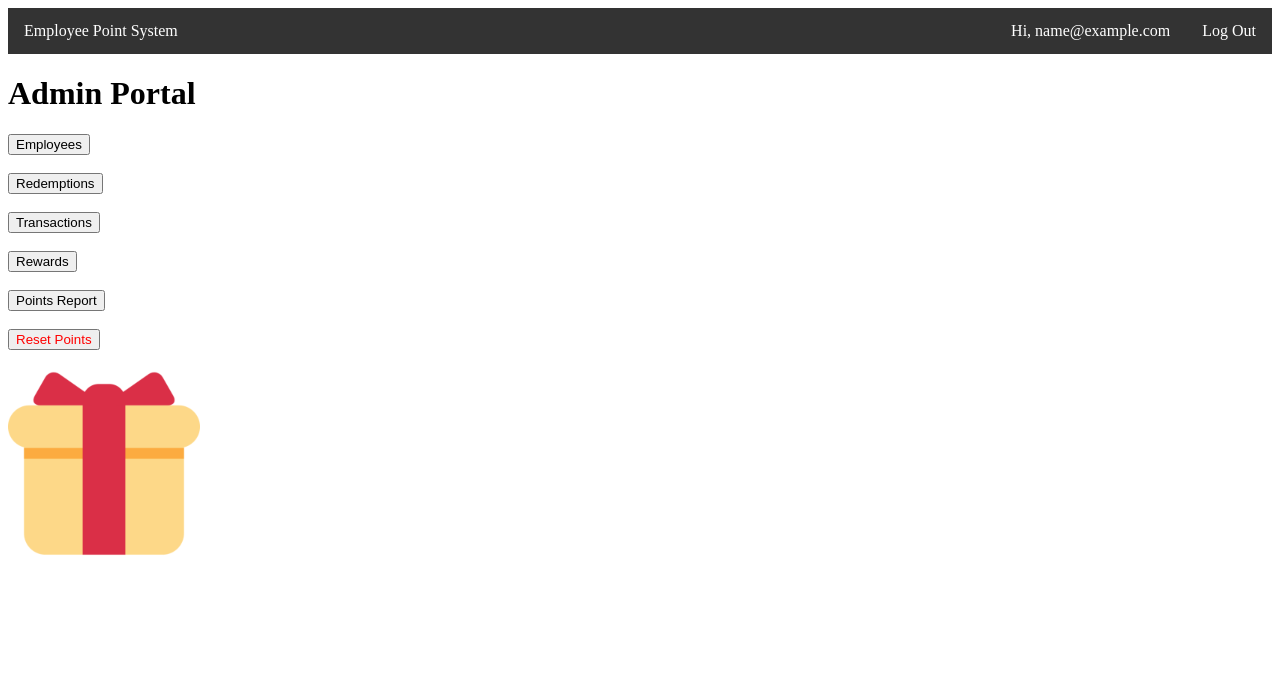
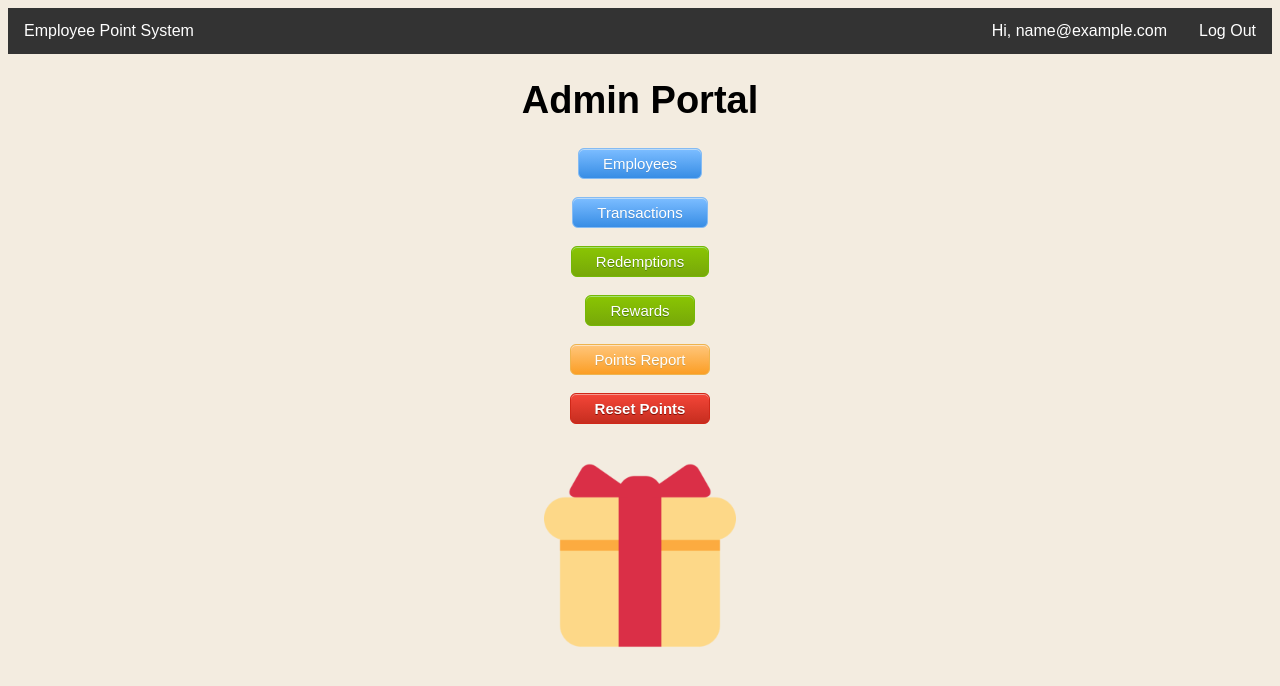
Before and after one commit to wilshirefarm/epms-aws, a Flask app: page /admin in a window 1280 px wide. Shown: the top 686 px of the page. Run offline with Flask 2, Linux system fonts and the light colour scheme; the visitor is signed in with stand-in values (Sample User, id 1).

Commit message:
Update looks of website

```diff
--- a/db/transfer_points.py
+++ b/db/transfer_points.py
@@ -1,3 +1,4 @@
+from datetime import datetime
 from db.db import *
 
 def isBroke(giverEmail, pointsToGive):
@@ -25,9 +26,9 @@ def initiateTransfer(giverEmail, recipient, PointsGiven, comments):
     try:
         giverEmployeeId = readData("SELECT EmployeeId from Employee where Email = '" + giverEmail + "'")
         recipientEmployeeId = readData("SELECT EmployeeId from Employee where Email = '" + recipient + "'")
-        values = "(" + str(giverEmployeeId[0][0]) + "," + str(recipientEmployeeId[0][0]) + "," + str(PointsGiven) + "," + comments +")"
+        values = "(" + str(giverEmployeeId[0][0]) + "," + str(recipientEmployeeId[0][0]) + "," + str(PointsGiven) + "," + comments + ", \'" + str(datetime.now().strftime('%Y-%m-%d %H:%M:%S')) + "\')"
         print(giverEmployeeId, recipientEmployeeId, values)
-        updateData("INSERT into Transaction (GivenByEmployeeId,GivenToEmployeeId,PointsGiven,Comments) values" + values)
+        updateData("INSERT into Transaction (GivenByEmployeeId,GivenToEmployeeId,PointsGiven,Comments,TransactionDate) values" + values)
         updateData("UPDATE Employee SET PointsToGive = PointsToGive -" + str(PointsGiven)+ " WHERE EmployeeId = "+str(giverEmployeeId[0][0]))
         updateData("UPDATE Employee SET PointsReceived = PointsReceived +" + str(PointsGiven)+ " WHERE EmployeeId = "+str(recipientEmployeeId[0][0]))
         return True
--- a/main.py
+++ b/main.py
@@ -103,9 +103,9 @@ def redirectToGiftMenu():
 def giftPoints():
     recipient = request.form['recipient']
     pointsToGive = request.form['pointsToGive']
-    Comments = request.form['Comments']
+    comments = request.form['Comments']
     giverEmail = session['email']
-    comments = '\'' + str(Comments) + '\''
+    comments = '\'' + str(comments) + '\''
 
     #validate email address
     if(not re.search(emailRegex, recipient)):
@@ -125,8 +125,11 @@ def giftPoints():
     #validate points and see if they're numbers and if giver has enough points
     try:
         pointsInt = int(pointsToGive)
-        if (pointsInt < 0 or pointsInt > 1000 or isBroke(giverEmail, pointsInt)):
-            flash("Sorry, you don't have that many points to give")
+        if (isBroke(giverEmail, pointsInt)):
+            flash("Sorry, you don't have that many points to give out")
+            return redirect(url_for('redirectToGiftMenu'))
+        elif (pointsInt <= 0):
+            flash("Please enter a number greater than 0")
             return redirect(url_for('redirectToGiftMenu'))
 
         else:
@@ -181,7 +184,7 @@ def redemptionHome():
         redemptionsFromDB = readData(sqlToGetRedemptions)
         redemptions = []
         for r in redemptionsFromDB:
-            redemptions.append((rewardsDict[r[2]][0], r[3], rewardsDict[r[2]][1]))
+            redemptions.append((rewardsDict[r[2]][0], r[3], rewardsDict[r[2]][1], r[4]))
         print(redemptions)
 
         return render_template('redemptionHome.html', firstName=firstName, pointsReceived=pointsReceived, redemptions=redemptions)
@@ -295,7 +298,7 @@ def employees():
 @app.route('/redemptions')
 def redemptions():
     if 'admin' in session:
-        sqlToGetAllRedemptions = 'SELECT RedemptionID, Email, RewardName, RewardCost, RedemptionDate FROM Redemption JOIN Employee ON Employee.EmployeeID = Redemption.EmployeeID JOIN Reward ON Reward.RewardID = Redemption.RewardID ORDER BY RedemptionDate DESC;'
+        sqlToGetAllRedemptions = 'SELECT RedemptionID, Email, RewardName, RewardCost, RedemptionDate, Received FROM Redemption JOIN Employee ON Employee.EmployeeID = Redemption.EmployeeID JOIN Reward ON Reward.RewardID = Redemption.RewardID ORDER BY RedemptionDate DESC;'
         redemptions = readData(sqlToGetAllRedemptions)
         return render_template('redemptions.html', redemptions=redemptions)
     elif 'email' in session:
@@ -308,7 +311,16 @@ def transactions():
     if 'admin' in session:
         sqlToGetTransactions = 'SELECT TransactionID, e1.Email as GivenBy, e2.Email as GivenTo, PointsGiven, Comments, TransactionDate FROM Transaction JOIN Employee e1 ON e1.EmployeeID = Transaction.GivenByEmployeeID JOIN Employee e2 ON e2.EmployeeID = Transaction.GivenToEmployeeID ORDER BY TransactionDate DESC;'
         transactions = readData(sqlToGetTransactions)
-        return render_template('transactions.html', transactions=transactions)
+        transactionsList = []
+        for transaction in transactions:
+            transactionsList.append((
+                transaction[0],
+                transaction[1],
+                transaction[2],
+                transaction[3],
+                transaction[4],
+                transaction[5].strftime("%B %-d %Y, %H:%M %p")))
+        return render_template('transactions.html', transactions=transactionsList)
     elif 'email' in session:
         return redirect(url_for('backToMenu'))
     else:
--- a/static/style.css
+++ b/static/style.css
@@ -13,6 +13,128 @@
   display: table;
   clear: both;
 }
+
+.greenButton {
+  box-shadow:inset 0px 1px 0px 0px #a4e271;
+  background:linear-gradient(to bottom, #89c403 5%, #77a809 100%);
+  background-color:#89c403;
+  border-radius:6px;
+  border:1px solid #74b807;
+  display:inline-block;
+  cursor:pointer;
+  color:#ffffff;
+  font-family:Arial;
+  font-size:15px;
+  padding:6px 24px;
+  text-decoration:none;
+  text-shadow:0px 1px 0px #528009;
+}
+.greenButton:hover {
+  background:linear-gradient(to bottom, #77a809 5%, #89c403 100%);
+  background-color:#77a809;
+}
+.greenButton:active {
+  position:relative;
+  top:1px;
+}
+
+.blueButton {
+  box-shadow:inset 0px 1px 0px 0px #bbdaf7;
+  background:linear-gradient(to bottom, #79bbff 5%, #378de5 100%);
+  background-color:#79bbff;
+  border-radius:6px;
+  border:1px solid #84bbf3;
+  display:inline-block;
+  cursor:pointer;
+  color:#ffffff;
+  font-family:Arial;
+  font-size:15px;
+  padding:6px 24px;
+  text-decoration:none;
+  text-shadow:0px 1px 0px #528ecc;
+}
+.blueButton:hover {
+  background:linear-gradient(to bottom, #378de5 5%, #79bbff 100%);
+  background-color:#378de5;
+}
+.blueButton:active {
+  position:relative;
+  top:1px;
+}
+
+.orangeButton {
+  box-shadow:inset 0px 1px 0px 0px #fce2c1;
+  background:linear-gradient(to bottom, #ffc477 5%, #fb9e25 100%);
+  background-color:#ffc477;
+  border-radius:6px;
+  border:1px solid #eeb44f;
+  display:inline-block;
+  cursor:pointer;
+  color:#ffffff;
+  font-family:Arial;
+  font-size:15px;
+  padding:6px 24px;
+  text-decoration:none;
+  text-shadow:0px 1px 0px #cc9f52;
+}
+.orangeButton:hover {
+  background:linear-gradient(to bottom, #fb9e25 5%, #ffc477 100%);
+  background-color:#fb9e25;
+}
+.orangeButton:active {
+  position:relative;
+  top:1px;
+}
+
+.redButton {
+  box-shadow:inset 0px 1px 0px 0px #f5978e;
+  background:linear-gradient(to bottom, #f24537 5%, #c62d1f 100%);
+  background-color:#f24537;
+  border-radius:6px;
+  border:1px solid #d02718;
+  display:inline-block;
+  cursor:pointer;
+  color:#ffffff;
+  font-family:Arial;
+  font-size:15px;
+  font-weight:bold;
+  padding:6px 24px;
+  text-decoration:none;
+  text-shadow:0px 1px 0px #810e05;
+}
+.redButton:hover {
+  background:linear-gradient(to bottom, #c62d1f 5%, #f24537 100%);
+  background-color:#c62d1f;
+}
+.redButton:active {
+  position:relative;
+  top:1px;
+}
+
+.backButton {
+  box-shadow:inset 0px 1px 0px 0px #ffffff;
+  background:linear-gradient(to bottom, #ededed 5%, #dfdfdf 100%);
+  background-color:#ededed;
+  border-radius:6px;
+  border:1px solid #111;
+  display:inline-block;
+  cursor:pointer;
+  color:#111;
+  font-family:Arial;
+  font-size:15px;
+  padding:6px 24px;
+  text-decoration:none;
+  text-shadow:0px 1px 0px #ffffff;
+}
+.backButton:hover {
+  background:linear-gradient(to bottom, #dfdfdf 5%, #ededed 100%);
+  background-color:#dfdfdf;
+}
+.backButton:active {
+  position:relative;
+  top:1px;
+}
+
 
 table {
   border-collapse: collapse;
@@ -30,9 +152,10 @@ table, th, td {
   border: 1px solid black;
   padding-top: 5px;
   padding-bottom: 5px;
-  padding-left: 10px;
-  padding-right: 10px;
+  padding-left: 30px;
+  padding-right: 30px;
   text-align: center;
+  margin: 0px auto;
 }
 
 ul {
@@ -40,7 +163,7 @@ ul {
   margin: 0;
   padding: 0;
   overflow: hidden;
-  background-color: #333;
+  background-color: #333333;
 }
 
 li {
@@ -61,3 +184,14 @@ li a:hover {
 }
 
 nav ul li:first-child { float: left; }
+
+h1 {
+  text-align: center;
+  font-size: 38px;
+}
+
+body {
+  font-family: Arial, Helvetica, sans-serif;
+  text-align: center;
+  background-color: #F3ECE0;
+}
--- a/templates/admin.html
+++ b/templates/admin.html
@@ -5,12 +5,12 @@
 {% endblock %}
 
 {% block content %}
-	<button onclick="location.href='/employees'" type="button">Employees</button><br><br>
-	<button onclick="location.href='/redemptions'" type="button">Redemptions</button><br><br>
-	<button onclick="location.href='/transactions'" type="button">Transactions</button><br><br>
-	<button onclick="location.href='/rewards'" type="button">Rewards</button><br><br>
-	<button onclick="location.href='/pointsReport'" type="button">Points Report</button><br><br>
-	<button style="color:red;" onclick="location.href='/resetPoints'" type="button">Reset Points</button><br><br>
+	<button class="blueButton" onclick="location.href='/employees'" type="button">Employees</button><br><br>
+	<button class="blueButton" onclick="location.href='/transactions'" type="button">Transactions</button><br><br>
+	<button class="greenButton" onclick="location.href='/redemptions'" type="button">Redemptions</button><br><br>
+	<button class="greenButton" onclick="location.href='/rewards'" type="button">Rewards</button><br><br>
+	<button class="orangeButton" onclick="location.href='/pointsReport'" type="button">Points Report</button><br><br>
+	<button class="redButton" onclick="location.href='/resetPoints'" type="button">Reset Points</button><br><br><br>
 
 	<img src="../static/giftbox.png" >
 {% endblock %}
--- a/templates/adminLogin.html
+++ b/templates/adminLogin.html
@@ -12,6 +12,6 @@
       <label for="password">Password:</label>
       <input type="password" name="password" id="password" required><br><br>
 
-      <input type="submit" value="Log In">
+      <input class="orangeButton" type="submit" value="Log In">
     </form>
 {% endblock %}
--- a/templates/employees.html
+++ b/templates/employees.html
@@ -27,5 +27,5 @@
  	</table>
 
     <br>
-    <button onclick="location.href='/admin'" type="button">Back to Admin Portal</button><br><br>
+    <button class="backButton" onclick="location.href='/admin'" type="button">Back to Admin Portal</button><br><br>
 {% endblock %}
--- a/templates/gift.html
+++ b/templates/gift.html
@@ -17,8 +17,8 @@
     <label for="Comments">Message:</label>
     <input name="Comments" id="Comments"><br><br>
 
-    <input type="submit" value="Transfer Points" name="submitButton">
+    <input class="greenButton" type="submit" value="Transfer Points" name="submitButton">
   </form><br><br>
 
-<button onclick="location.href='/menu'" type="button">Back to Menu</button><br><br>
+<button class="backButton" onclick="location.href='/menu'" type="button">Back to Menu</button><br><br>
 {% endblock %}
--- a/templates/history.html
+++ b/templates/history.html
@@ -9,7 +9,7 @@
     	<h2>Hi, {{ firstName }}</h2>
 
 		<h2>Points Received</h2>
-		<p>You have {{ pointsReceived }} points that you can redeem.</p>
+		<p>You have <b>{{ pointsReceived }}</b> points that you can redeem.</p>
 		<table>
 			<tr>
 				<th>From</th>
@@ -28,7 +28,7 @@
 	 	</table>
 	 	<br>
 	 	<h2>Points Given</h2>
-	 	<p>You have {{ pointsToGive }} points that you can gift.</p>
+	 	<p>You have <b>{{ pointsToGive }}</b> points that you can gift.</p>
 		<table>
 			<tr>
 				<th>To</th>
@@ -47,6 +47,6 @@
 	 	</table>
 
     <br>
-    <button onclick="location.href='/menu'" type="button">Back to Menu</button><br><br>
+    <button class="backButton" onclick="location.href='/menu'" type="button">Back to Menu</button><br><br>
 	</body>
 {% endblock %}
--- a/templates/index.html
+++ b/templates/index.html
@@ -12,6 +12,6 @@
       <label for="password">Password:</label>
       <input type="password" name="password" id="password" required><br><br>
 
-      <input type="submit" value="Log In">
+      <input class="orangeButton" type="submit" value="Log In">
     </form>
 {% endblock %}
--- a/templates/menu.html
+++ b/templates/menu.html
@@ -6,9 +6,9 @@
 {% endblock %}
 
 {% block content %}
-	<button onclick="location.href='/giftMenu'">Gift Points</button><br><br>
-	<button onclick="location.href='/redeemMenu'" type="button">Redemptions</button><br><br>
-	<button onclick="location.href='/history'" type="button">See History of Points Received/Given</button><br><br><br>
+	<button class="greenButton" onclick="location.href='/giftMenu'">Gift Points</button><br><br>
+	<button class="orangeButton" onclick="location.href='/redeemMenu'" type="button">Redemptions</button><br><br>
+	<button class="blueButton" onclick="location.href='/history'" type="button">See History of Points Received/Given</button><br><br><br>
 
 	<img src="../static/giftbox.png" >
 {% endblock %}
--- a/templates/pointsReport.html
+++ b/templates/pointsReport.html
@@ -111,5 +111,5 @@
   </div>
 </div>
  	<br><br>
-	<button onclick="location.href='/admin'" type="button">Back to Admin Portal</button><br><br>
+	<button class="backButton" onclick="location.href='/admin'" type="button">Back to Admin Portal</button><br><br>
 {% endblock %}
--- a/templates/register.html
+++ b/templates/register.html
@@ -18,6 +18,6 @@
 	    <label for="password">Password:</label>
 	    <input type="password" name="password" id="password" required><br><br>
 
-	    <input type="submit" value="Register" name="submitButton">
+	    <input class="orangeButton" type="submit" value="Register" name="submitButton">
 	</form>
 {% endblock %}
--- a/templates/resetPoints.html
+++ b/templates/resetPoints.html
@@ -5,13 +5,13 @@
 {% endblock %}
 
 {% block content %}
-<h1>Click the button to reset points of all employees</h1>
+<h1>Click the button to reset ALL employee points available to give out to 1000</h1>
 <h2 style="color:red;">NOTE: THIS CANNOT BE UNDONE</h2>
 <h3 style="color:red;">ONLY PRESS ONCE</h3>
 <form action="/resetPoints" method="post" onsubmit="submitButton.disabled = true; return true;">
-    <button action="/resetPoints" value="Reset points" name=submitButton>Reset Points</button>
+    <button class="redButton" action="/resetPoints" value="Reset points" name=submitButton>Reset Points</button>
 </form>
 
 <br><br>
-<button onclick="location.href='/menu'" type="button">Back to Menu</button><br><br>
+<button class="backButton" onclick="location.href='/menu'" type="button">Back to Menu</button><br><br>
 {% endblock %}
--- a/templates/transactions.html
+++ b/templates/transactions.html
@@ -12,7 +12,7 @@
 			<th>Points Given To</th>
 			<th>Points</th>
 			<th>Comments</th>
-			<th>Date</th>
+			<th>Date (UTC)</th>
 		</tr>
 		{% for transaction in transactions %}
 		<tr>
@@ -27,5 +27,5 @@
  	</table>
 
     <br>
-    <button onclick="location.href='/admin'" type="button">Back to Admin Portal</button><br><br>
+    <button class="backButton" onclick="location.href='/admin'" type="button">Back to Admin Portal</button><br><br>
 {% endblock %}
```
Also changed, not shown: templates/redeem.html (+6 -6 lines), templates/redemptionHome.html (+9 -4 lines), templates/redemptions.html (+8 -2 lines), templates/rewards.html (+31 -34 lines), hi.txt (deleted).
